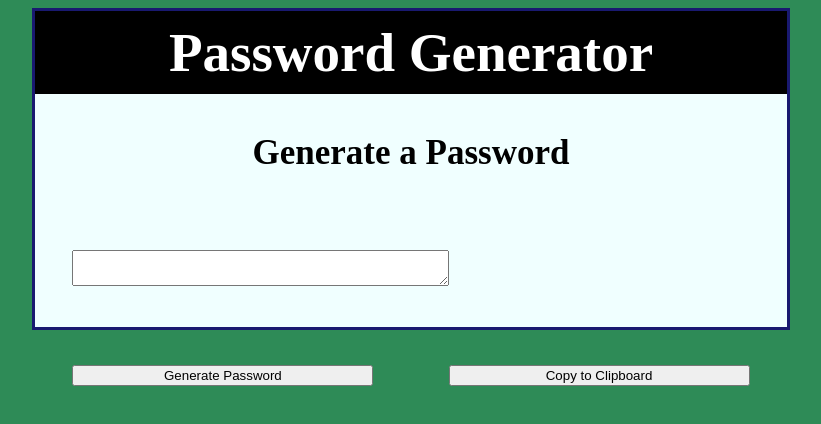
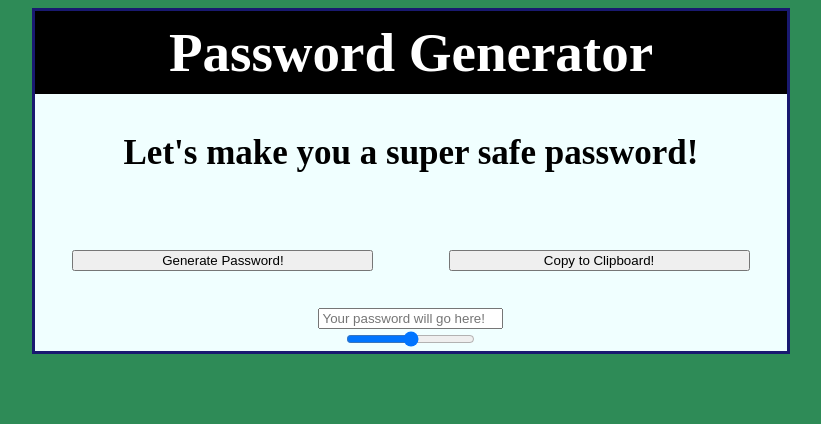
Before and after one commit to ASAENZ-TE/PasswordGenerator, a plain HTML site: page index.html in a window 1280 px wide. Shown: the whole page, without its empty margins (229-1050 px from the left). Drawn offline with Linux system fonts and the light colour scheme.

Commit message:
switched text input for pw length to slider

```diff
--- a/index.html
+++ b/index.html
@@ -12,17 +12,16 @@
         <header>
         <h1 id="h1">Password Generator</h1>
         </header>
-        <h2 id="h2">Generate a Password</h2>
-        <textarea
-          readonly
-          id="password"
-          placeholder="Your Secure Password">
-        </textarea>
-        <button id="generate">Generate Password</button>
-        <button id="copy">
-          Copy to Clipboard
-        </button>
+        <h2 id="h2"> Let's make you a super safe password! </h2>
+        <div class="buttons-text">
+            <button onclick="generatePassword()" id="generate"> Generate Password! </button>
+            <button onclick="" id="copy"> Copy to Clipboard! </button>
+            <input type="text" id="display" placeholder="Your password will go here!">
+            <br>
+            <input type="range" min="0" max="50" name="slider" id="slider">
+            <div id="length"></div>
+        </div>
       </div>
-<script src="./script.js"></script>
+<script src="script.js"></script>
 </body>
 </html>
```
